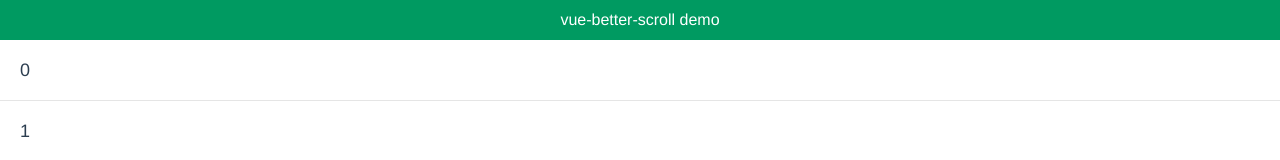
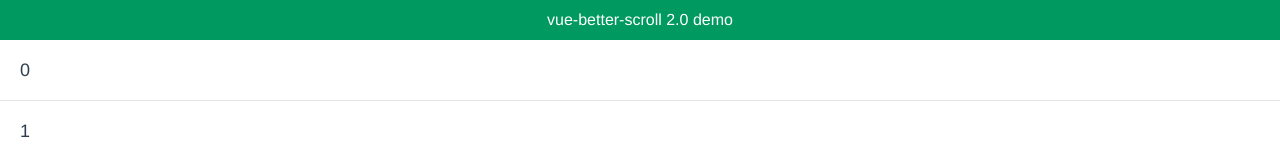
Before and after one commit to huangjincq/vue-better-scroll, a Vue app: page / in a window 1280 px wide. Shown: the top 160 px of the page. Built offline with nearby package versions, Linux system fonts and the light colour scheme.

Commit message:
update to 2.0

```diff
--- a/src/App.vue
+++ b/src/App.vue
@@ -1,6 +1,6 @@
 <template>
   <div id="app">
-    <header>vue-better-scroll demo</header>
+    <header>vue-better-scroll 2.0 demo</header>
     <main class="position-box">
       <vue-better-scroll
         class="wrapper"
```
